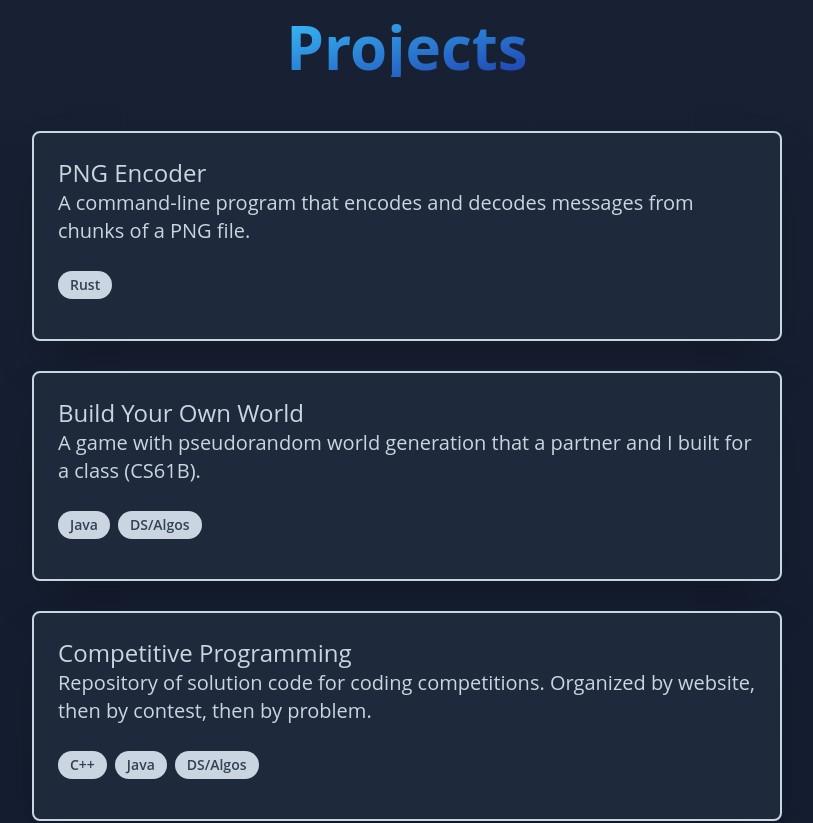
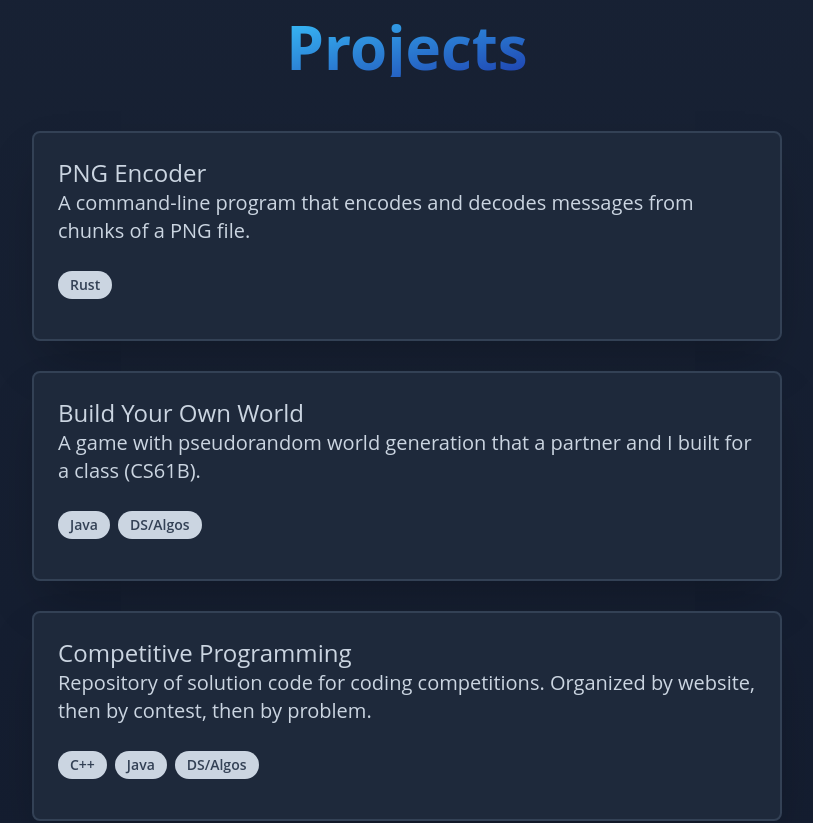
Before and after one commit to albertye1/pw2, a React (Create React App) app: page / in a window 1280 px wide. Shown: the part 1800-2623 px from the top of the page, without its empty margins (233-1046 px from the left). Built offline with nearby package versions, Linux system fonts and the light colour scheme.

Commit message:
fixed cards etc

```diff
--- a/src/App.css
+++ b/src/App.css
@@ -73,13 +73,13 @@ body {
     box-shadow: theme('boxShadow.2xl');
     margin: 15px;
     background-color: theme('colors.dark-bg');
-    border-color: theme('colors.light-hl');
+    border-color: theme('colors.dark-hl');
     color: theme('colors.light-hl');
   }
 
   .card-dark:hover {
     background-color: theme('colors.dark-hl');
-    border-color: theme('colors.dark-acc');
+    border-color: theme('colors.neutral');
     color: theme('colors.dark-acc');
   }
   /* ... */
```
